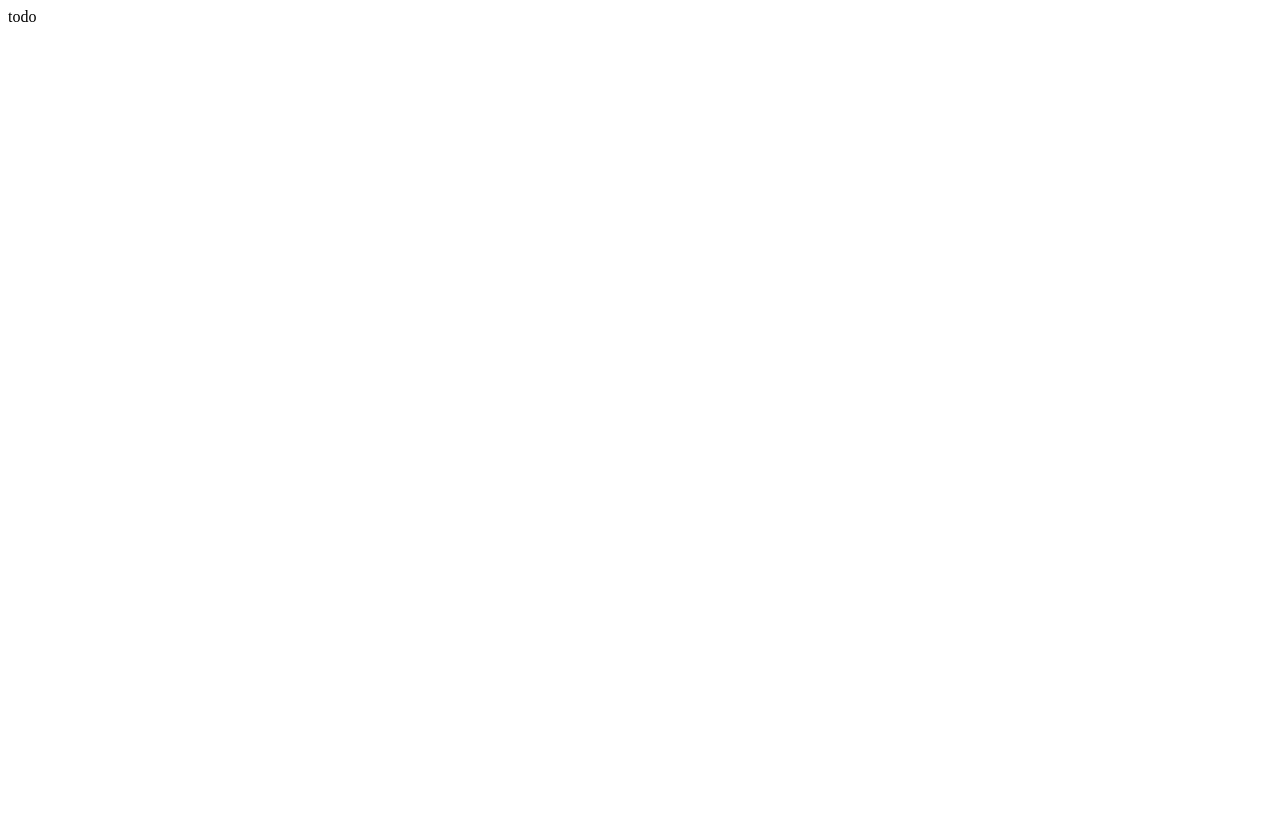
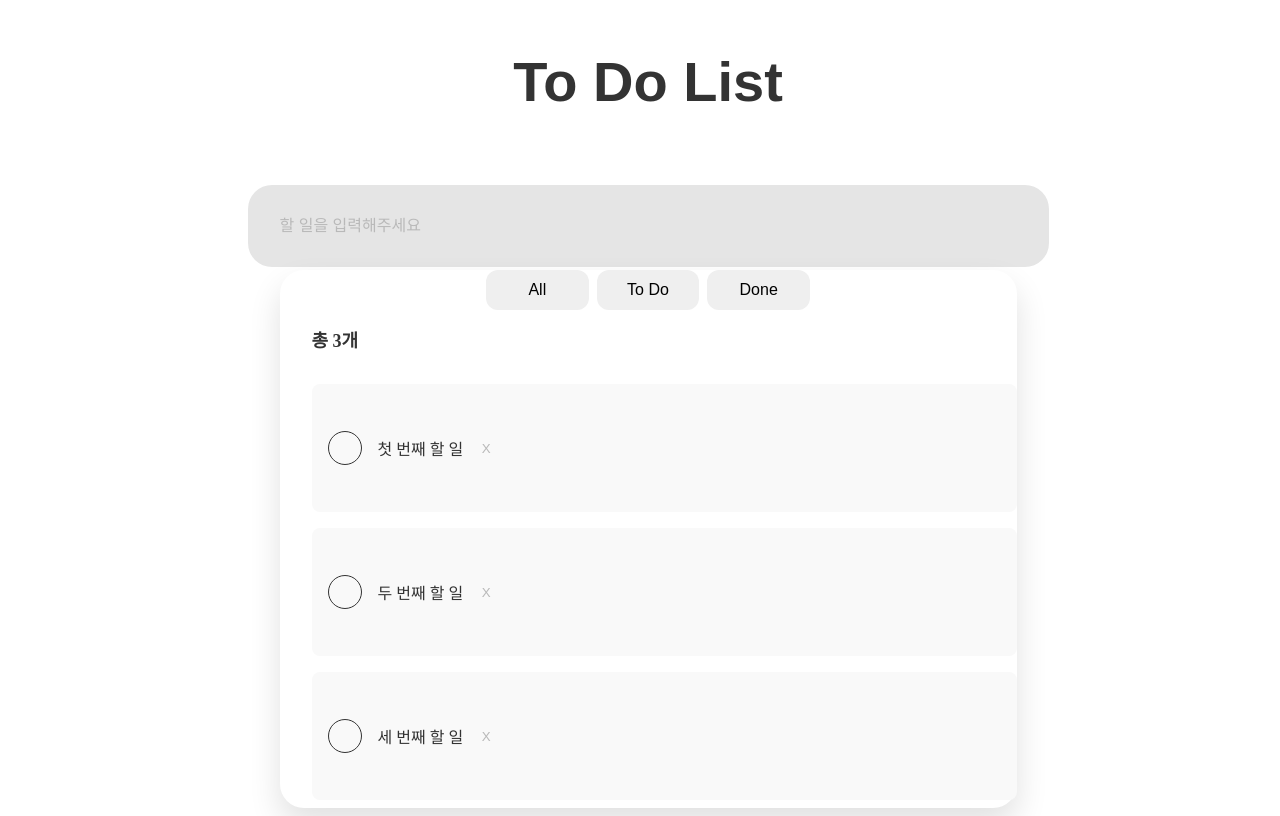
Before and after one commit to kimhaneui/interview-task-front, a Next.js app: page / in a window 1280 px wide. Built offline with nearby package versions, Linux system fonts and the light colour scheme.

Commit message:
Feat: 퍼블 세팅

```diff
--- a/src/components/pages/TodoUserListPage.tsx
+++ b/src/components/pages/TodoUserListPage.tsx
@@ -1,15 +1,26 @@
-"use client";
-import React from "react";
-import styled from "@emotion/styled";
-
-const Container = styled.div``;
+'use client';
+import styled from '@emotion/styled';
+import Header from './components/Header/TodoHeader';
+import List from './components/List/TodoList';
+import Search from './components/Search/ToDoSearch';
 
 interface Props {}
+
+const Container = styled.div`
+  display: flex;
+  flex-direction: column;
+  align-items: center;
+  justify-content: center;
+  width: 100vw;
+  height: 100vh;
+`;
 
 const TodoUserListPage = ({}: Props) => {
   return (
     <Container>
-      <div>todo</div>
+      <Header></Header>
+      <Search></Search>
+      <List></List>
     </Container>
   );
 };
--- /dev/null
+++ b/src/components/pages/components/Header/TodoHeader.styles.js
@@ -0,0 +1,18 @@
+import styled from '@emotion/styled';
+
+export const Header = styled.header`
+  display: flex;
+  justify-content: center;
+  align-items: center;
+  width: 100%;
+`;
+
+export const Title = styled.h1`
+  font-family: 'Pretendard', sans-serif;
+  font-weight: 700;
+  font-size: 56px;
+  line-height: 72px;
+  height: 72px;
+  color: #333333;
+  text-align: center;
+`;
--- /dev/null
+++ b/src/components/pages/components/Header/TodoHeader.tsx
@@ -0,0 +1,10 @@
+import { Header, Title } from './TodoHeader.styles';
+const TodoHeader = () => {
+  return (
+    <Header>
+      <Title>To Do List</Title>
+    </Header>
+  );
+};
+
+export default TodoHeader;
--- /dev/null
+++ b/src/components/pages/components/List/TodoList.styles.js
@@ -0,0 +1,99 @@
+import styled from '@emotion/styled';
+
+export const TodoContainer = styled.div`
+  width: 737px;
+  height: 580px;
+  top: 388px;
+  left: 591px;
+  padding: 32p;
+  gap: 32px;
+  border-radius: 24px;
+  box-shadow: 0px 16px 32px 0px #0000001f;
+`;
+
+export const Tabs = styled.div`
+  display: flex;
+  gap: 8px;
+  width: 324px;
+  height: 40px;
+  margin: 0 auto;
+`;
+
+export const Tab = styled.button`
+  width: 108px;
+  height: 40px;
+  padding: 8px;
+  border-radius: 12px;
+  border: none;
+  font-size: 16px;
+  cursor: pointer;
+`;
+
+export const ListArea = styled.div`
+  display: flex;
+  flex-direction: column;
+  gap: 32px;
+  width: 673px;
+  height: 444px;
+  margin: 0 auto;
+`;
+
+export const TotalCount = styled.div`
+  display: flex;
+  justify-content: space-between;
+  align-items: center;
+  width: 673px;
+  height: 60px;
+  padding: 16px 0 0 0;
+  font-size: 18px;
+  font-weight: 600;
+  color: #333;
+`;
+
+export const TodoListContainer = styled.ul`
+  display: flex;
+  flex-direction: column;
+  gap: 16px;
+  width: 673px;
+  margin: 0;
+  padding: 0;
+  list-style: none;
+`;
+
+export const TodoItem = styled.li`
+  display: flex;
+  align-items: center;
+  width: 673px;
+  height: 96px;
+  padding: 16px;
+  gap: 16px;
+  background: #f9f9f9;
+  border-radius: 8px;
+`;
+
+export const Checkbox = styled.div`
+  width: 32px;
+  height: 32px;
+  border-radius: 50%;
+  border: 1px solid #333;
+  display: flex;
+  justify-content: center;
+  align-items: center;
+  cursor: pointer;
+`;
+
+export const TodoText = styled.span`
+  font-size: 16px;
+  color: #333;
+`;
+
+export const DeleteButton = styled.button`
+  width: 14px;
+  height: 14px;
+  border: none;
+  color: #b9b9b9;
+  display: flex;
+  background: none;
+  justify-content: center;
+  align-items: center;
+`;
--- /dev/null
+++ b/src/components/pages/components/List/TodoList.tsx
@@ -0,0 +1,50 @@
+import {
+  Checkbox,
+  DeleteButton,
+  ListArea,
+  Tab,
+  Tabs,
+  TodoContainer,
+  TodoItem,
+  TodoListContainer,
+  TodoText,
+  TotalCount,
+} from './TodoList.styles';
+
+const TodoList = () => {
+  return (
+    <TodoContainer>
+      {/* 탭 영역 */}
+      <Tabs>
+        <Tab>All</Tab>
+        <Tab>To Do</Tab>
+        <Tab>Done</Tab>
+      </Tabs>
+      {/* 리스트 영역 */}
+      <ListArea>
+        {/* 총 개수 영역 */}
+        <TotalCount>총 3개</TotalCount>
+        {/* 리스트 */}
+        <TodoListContainer>
+          <TodoItem>
+            <Checkbox />
+            <TodoText>첫 번째 할 일</TodoText>
+            <DeleteButton>X</DeleteButton>
+          </TodoItem>
+          <TodoItem>
+            <Checkbox />
+            <TodoText>두 번째 할 일</TodoText>
+            <DeleteButton>X</DeleteButton>
+          </TodoItem>
+          <TodoItem>
+            <Checkbox />
+            <TodoText>세 번째 할 일</TodoText>
+            <DeleteButton>X</DeleteButton>
+          </TodoItem>
+        </TodoListContainer>
+      </ListArea>
+    </TodoContainer>
+  );
+};
+
+export default TodoList;
--- /dev/null
+++ b/src/components/pages/components/Search/ToDoSearch.styles.js
@@ -0,0 +1,23 @@
+import styled from '@emotion/styled';
+
+export const Container = styled.div`
+  display: flex;
+  flex-direction: column;
+  align-items: center;
+  width: 100%;
+  height: 92px;
+  padding-top: 30px;
+`;
+
+export const InputBox = styled.input`
+  width: 737px;
+  padding: 32px;
+  border-radius: 24px;
+  border: none;
+  background: #e5e5e5;
+  font-size: 16px;
+  color: #333333;
+  &::placeholder {
+    color: #b9b9b9;
+  }
+`;
--- /dev/null
+++ b/src/components/pages/components/Search/ToDoSearch.tsx
@@ -0,0 +1,10 @@
+import { Container, InputBox } from './ToDoSearch.styles';
+const ToDoSearch = () => {
+  return (
+    <Container>
+      <InputBox placeholder="할 일을 입력해주세요" />
+    </Container>
+  );
+};
+
+export default ToDoSearch;
```
